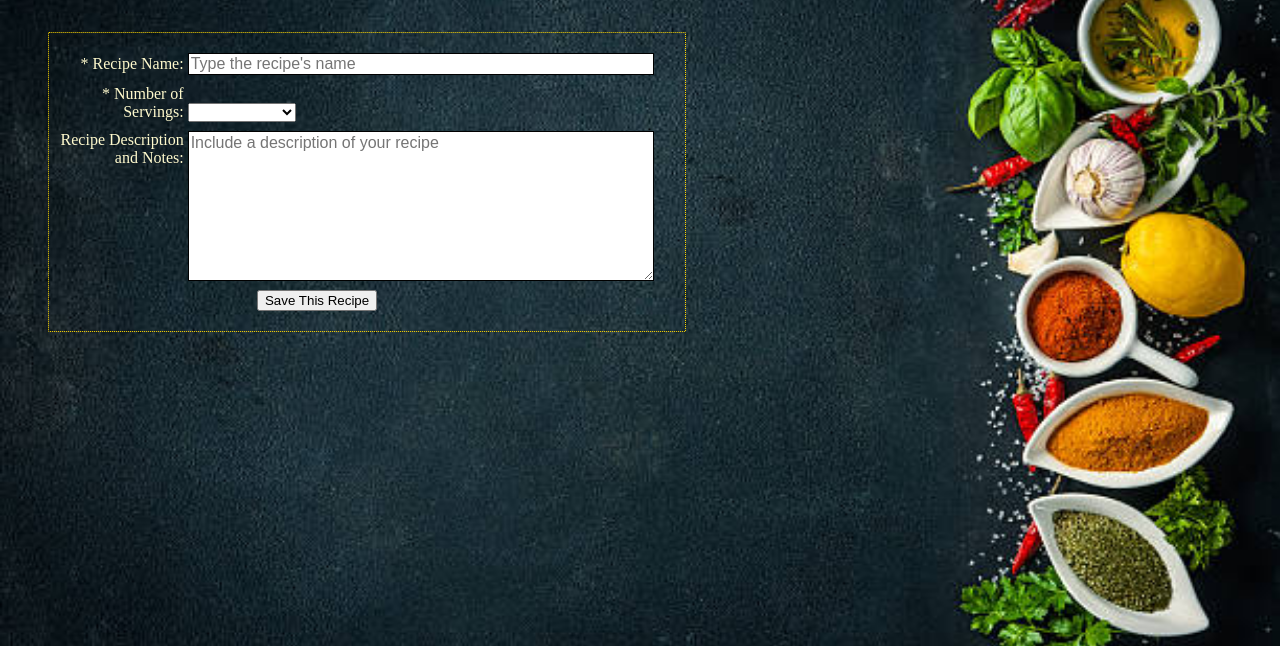
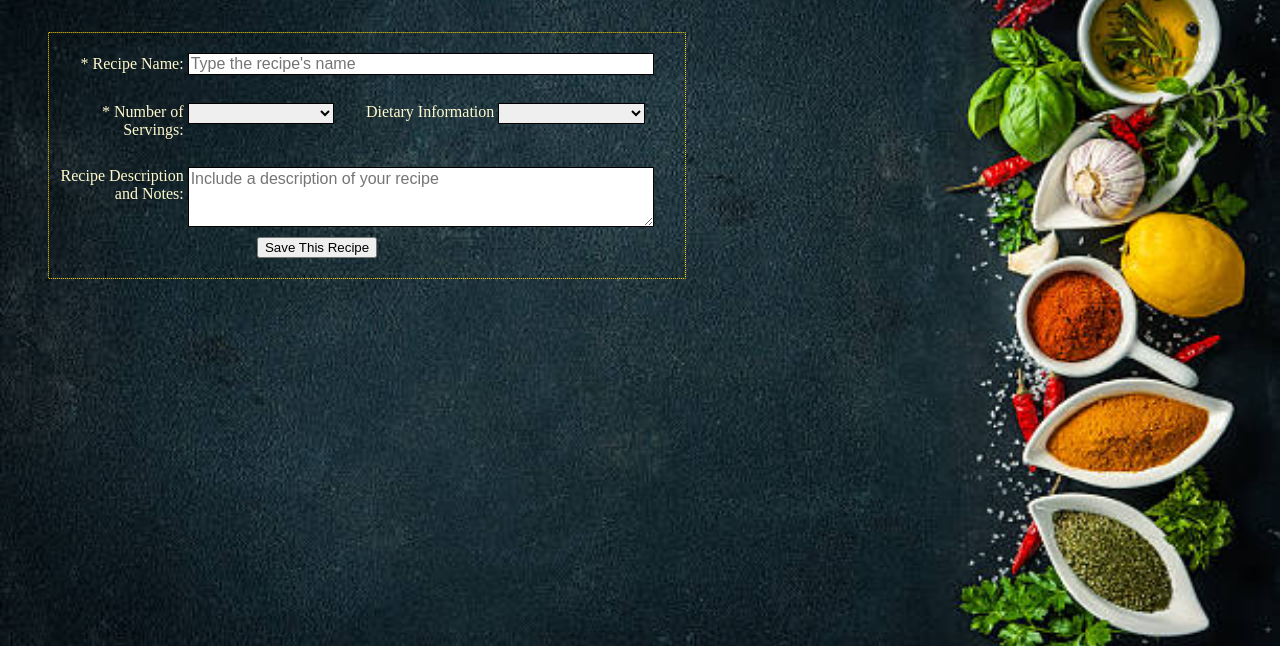
Before and after one commit to ShanzyHolm/wkend-hw-wk6-ManipulatingTheDOM-Recipes, a plain HTML site: page index.html in a window 1280 px wide. Shown: the part 154-800 px from the top of the page. Drawn offline with Linux system fonts and the light colour scheme.

Commit message:
update styling form and adding form content

```diff
--- a/css/main.css
+++ b/css/main.css
@@ -45,13 +45,23 @@ label {
   text-align: right;
 }
 
+select {
+  vertical-align: top;
+  margin-right: 20pt;
+  font: 1em sans-serif;
+  width: 110pt;
+  box-sizing: border-box;
+  border: 1pt solid black;
+}
+
 button {
   margin-left: .5em;
 }
 
-.container {
+.grid-row {
   display: flex;
-
+  flex-direction: row;
+  align-self: center;
 }
 
 .button {
--- a/index.html
+++ b/index.html
@@ -19,6 +19,9 @@
           <input type="text" id="recipe-name" placeholder="Type the recipe's name" required>
         </div>
 
+        <div class="grid">
+          <div class="grid-row">
+            <div class="cell">
               <div class="form-item">
                 <label for="servings">* Number of Servings:</label>
                 <select id="servings" required>
@@ -29,10 +32,35 @@
                   <option value="6+">6+ People</option>
                 </select>
               </div>
+            </div>
+
+            <div class="cell">
+              <div class="form-item">
+                <label for="diet">Dietary Information</label>
+                <select id="diet">
+                  <option value="" disabled selected></option>
+                  <option value="nut">Nut Free</option>
+                  <option value="carb">Low Carb</option>
+                  <option value="sodium">Low Sodium</option>
+                  <option value="low-fat">Low Fat</option>
+                  <option value="protein">High Protein</option>
+                  <option value="fat-free">Fat Free</option>
+                  <option value="gluten">Gluten Free</option>
+                  <option value="lactose">Lactose Free</option>
+                  <option value="diabetic">Diabetic</option>
+                  <option value="veggie">Vegetarian</option>
+                  <option value="vegan">Vegan</option>
+                  <option value="other">Other</option>
+                  <option value="none">None</option>
+                </select>
+              </div>
+            </div>
+          </div>
+        </div>
 
         <div class="form-item" id="description">
           <label for="recipe-description">Recipe Description<br>and Notes:</label>
-            <textarea id="recipe-description" placeholder="Include a description of your recipe" rows="8" cols="80"></textarea>
+          <textarea id="recipe-description" placeholder="Include a description of your recipe" rows="3" cols="80"></textarea>
         </div>
 
         <div class="button" id="save">
--- a/js/app.js
+++ b/js/app.js
@@ -0,0 +1,3 @@
+document.addEventListener('DOMContentLoaded', () => {
+
+});
```
Lines whose indentation alone changed are shown as unchanged.
